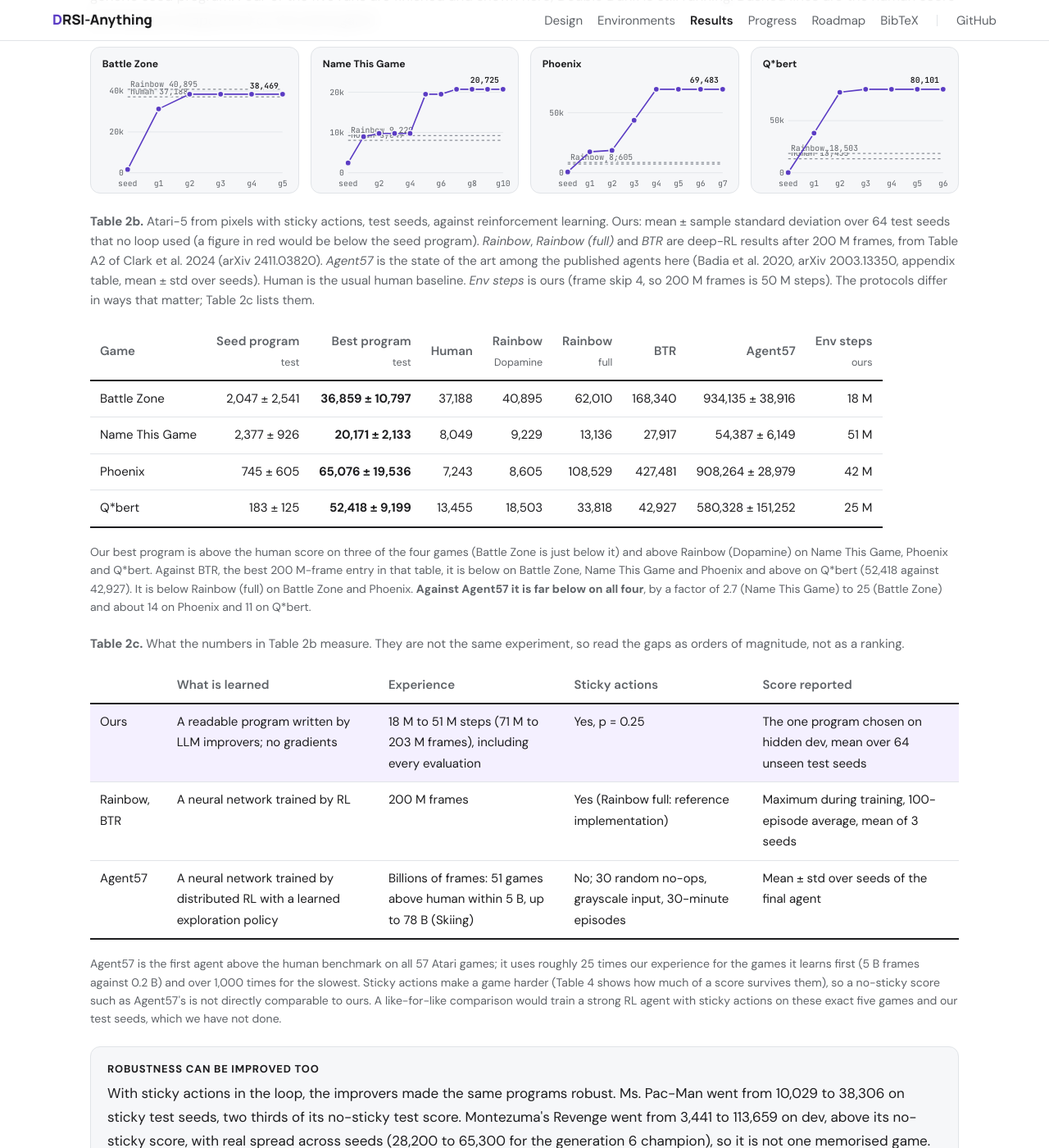
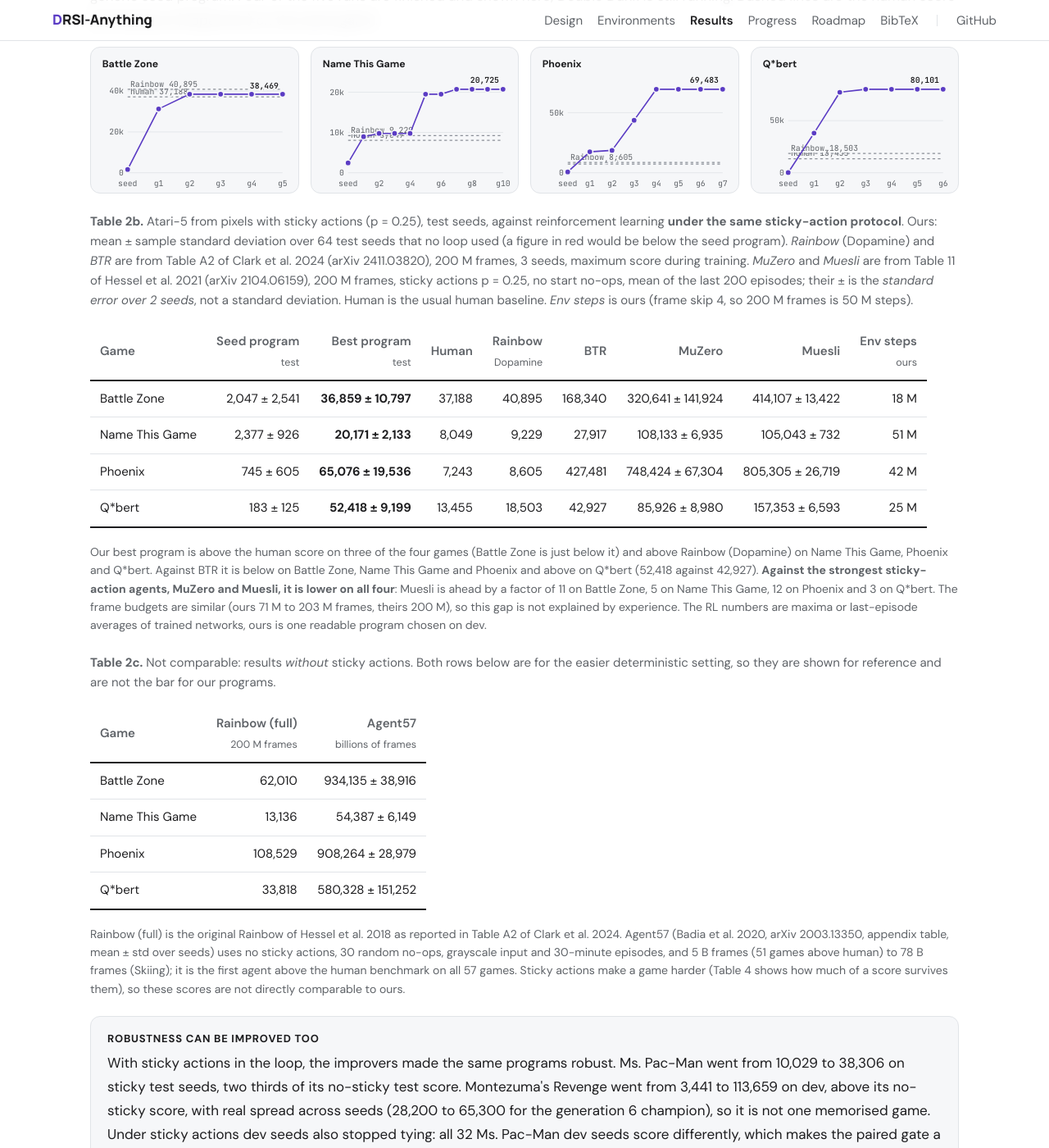
Before and after one commit to SMU-DIGA/drsi-anything-programme, a Jekyll site: the page built from index.html, in a window 1280 px wide and 1400 px high, scrolled down 9606 px. Shown: the whole window at 82% size. Built offline with Jekyll 4.4.1, drawn with Linux system fonts in a browser that asks for light colours.

Commit message:
Atari-5: compare against sticky-action RL only (Rainbow Dopamine, BTR, MuZero, Muesli); no-sticky results (Rainbow full, Agent57) in a separate not-comparable table
Co-Authored-By: Claude Sonnet 5.5 <noreply@anthropic.com>
Claude-Session: https://claude.ai/code/session_012VRTwfcjG1weZYNEB2Huqo

```diff
--- /dev/null
+++ b/_includes/table-atari5-nosticky.html
@@ -0,0 +1,4 @@
+<tr><td>Battle Zone</td><td class="num">62,010</td><td class="num">934,135 ± 38,916</td></tr>
+<tr><td>Name This Game</td><td class="num">13,136</td><td class="num">54,387 ± 6,149</td></tr>
+<tr><td>Phoenix</td><td class="num">108,529</td><td class="num">908,264 ± 28,979</td></tr>
+<tr><td>Q*bert</td><td class="num">33,818</td><td class="num">580,328 ± 151,252</td></tr>
--- a/_includes/table-atari5.html
+++ b/_includes/table-atari5.html
@@ -1,4 +1,4 @@
-<tr><td>Battle Zone</td><td class="num">2,047 ± 2,541</td><td class="num"><strong><span>36,859 ± 10,797</span></strong></td><td class="num">37,188</td><td class="num">40,895</td><td class="num">62,010</td><td class="num">168,340</td><td class="num">934,135 ± 38,916</td><td class="num">18 M</td></tr>
-<tr><td>Name This Game</td><td class="num">2,377 ± 926</td><td class="num"><strong><span>20,171 ± 2,133</span></strong></td><td class="num">8,049</td><td class="num">9,229</td><td class="num">13,136</td><td class="num">27,917</td><td class="num">54,387 ± 6,149</td><td class="num">51 M</td></tr>
-<tr><td>Phoenix</td><td class="num">745 ± 605</td><td class="num"><strong><span>65,076 ± 19,536</span></strong></td><td class="num">7,243</td><td class="num">8,605</td><td class="num">108,529</td><td class="num">427,481</td><td class="num">908,264 ± 28,979</td><td class="num">42 M</td></tr>
-<tr><td>Q*bert</td><td class="num">183 ± 125</td><td class="num"><strong><span>52,418 ± 9,199</span></strong></td><td class="num">13,455</td><td class="num">18,503</td><td class="num">33,818</td><td class="num">42,927</td><td class="num">580,328 ± 151,252</td><td class="num">25 M</td></tr>
+<tr><td>Battle Zone</td><td class="num">2,047 ± 2,541</td><td class="num"><strong><span>36,859 ± 10,797</span></strong></td><td class="num">37,188</td><td class="num">40,895</td><td class="num">168,340</td><td class="num">320,641 ± 141,924</td><td class="num">414,107 ± 13,422</td><td class="num">18 M</td></tr>
+<tr><td>Name This Game</td><td class="num">2,377 ± 926</td><td class="num"><strong><span>20,171 ± 2,133</span></strong></td><td class="num">8,049</td><td class="num">9,229</td><td class="num">27,917</td><td class="num">108,133 ± 6,935</td><td class="num">105,043 ± 732</td><td class="num">51 M</td></tr>
+<tr><td>Phoenix</td><td class="num">745 ± 605</td><td class="num"><strong><span>65,076 ± 19,536</span></strong></td><td class="num">7,243</td><td class="num">8,605</td><td class="num">427,481</td><td class="num">748,424 ± 67,304</td><td class="num">805,305 ± 26,719</td><td class="num">42 M</td></tr>
+<tr><td>Q*bert</td><td class="num">183 ± 125</td><td class="num"><strong><span>52,418 ± 9,199</span></strong></td><td class="num">13,455</td><td class="num">18,503</td><td class="num">42,927</td><td class="num">85,926 ± 8,980</td><td class="num">157,353 ± 6,593</td><td class="num">25 M</td></tr>
--- a/index.html
+++ b/index.html
@@ -170,38 +170,40 @@ layout: default
     Double Dunk is still running. Dashed lines are the human score and Rainbow (Dopamine) on the same game.</p>
     {% include curves-atari5.html %}
     <figure class="table-figure">
-      <figcaption><strong>Table 2b.</strong> Atari-5 from pixels with sticky actions, test seeds, against reinforcement
-      learning. Ours: mean ± sample standard deviation over 64 test seeds that no loop used (a figure in red would be
-      below the seed program). <em>Rainbow</em>, <em>Rainbow (full)</em> and <em>BTR</em> are deep-RL results after 200 M
-      frames, from Table A2 of Clark et al. 2024 (arXiv 2411.03820). <em>Agent57</em> is the state of the art among the
-      published agents here (Badia et al. 2020, arXiv 2003.13350, appendix table, mean ± std over seeds). Human is the usual
-      human baseline. <em>Env steps</em> is ours (frame skip 4, so 200 M frames is 50 M steps). The protocols differ in
-      ways that matter; Table 2c lists them.</figcaption>
+      <figcaption><strong>Table 2b.</strong> Atari-5 from pixels with sticky actions (p = 0.25), test seeds, against
+      reinforcement learning <strong>under the same sticky-action protocol</strong>. Ours: mean ± sample standard deviation over
+      64 test seeds that no loop used (a figure in red would be below the seed program). <em>Rainbow</em> (Dopamine) and
+      <em>BTR</em> are from Table A2 of Clark et al. 2024 (arXiv 2411.03820), 200 M frames, 3 seeds, maximum score during
+      training. <em>MuZero</em> and <em>Muesli</em> are from Table 11 of Hessel et al. 2021 (arXiv 2104.06159), 200 M frames,
+      sticky actions p = 0.25, no start no-ops, mean of the last 200 episodes; their ± is the <em>standard error over 2 seeds</em>,
+      not a standard deviation. Human is the usual human baseline. <em>Env steps</em> is ours (frame skip 4, so 200 M frames is 50 M steps).</figcaption>
       <table>
-        <thead><tr><th>Game</th><th class="num">Seed program<br><small>test</small></th><th class="num">Best program<br><small>test</small></th><th class="num">Human</th><th class="num">Rainbow<br><small>Dopamine</small></th><th class="num">Rainbow<br><small>full</small></th><th class="num">BTR</th><th class="num">Agent57</th><th class="num">Env steps<br><small>ours</small></th></tr></thead>
+        <thead><tr><th>Game</th><th class="num">Seed program<br><small>test</small></th><th class="num">Best program<br><small>test</small></th><th class="num">Human</th><th class="num">Rainbow<br><small>Dopamine</small></th><th class="num">BTR</th><th class="num">MuZero</th><th class="num">Muesli</th><th class="num">Env steps<br><small>ours</small></th></tr></thead>
         <tbody>
 {% include table-atari5.html %}
         </tbody>
       </table>
       <p class="table-note">Our best program is above the human score on three of the four games (Battle Zone is just below it) and above Rainbow
-      (Dopamine) on Name This Game, Phoenix and Q*bert. Against BTR, the best 200 M-frame entry in that table, it is below on Battle Zone,
-      Name This Game and Phoenix and above on Q*bert (52,418 against 42,927). It is below Rainbow (full) on Battle Zone and Phoenix.
-      <strong>Against Agent57 it is far below on all four</strong>, by a factor of 2.7 (Name This Game) to 25 (Battle Zone) and about 14 on Phoenix and 11 on Q*bert.</p>
+      (Dopamine) on Name This Game, Phoenix and Q*bert. Against BTR it is below on Battle Zone, Name This Game and Phoenix and above on Q*bert
+      (52,418 against 42,927). <strong>Against the strongest sticky-action agents, MuZero and Muesli, it is lower on all four</strong>:
+      Muesli is ahead by a factor of 11 on Battle Zone, 5 on Name This Game, 12 on Phoenix and 3 on Q*bert. The frame budgets are similar
+      (ours 71 M to 203 M frames, theirs 200 M), so this gap is not explained by experience. The RL numbers are maxima or last-episode averages of
+      trained networks, ours is one readable program chosen on dev.</p>
     </figure>
     <figure class="table-figure">
-      <figcaption><strong>Table 2c.</strong> What the numbers in Table 2b measure. They are not the same experiment, so read
-      the gaps as orders of magnitude, not as a ranking.</figcaption>
+      <figcaption><strong>Table 2c.</strong> Not comparable: results <em>without</em> sticky actions. Both rows below
+      are for the easier deterministic setting, so they are shown for reference and are not the bar for our programs.</figcaption>
       <table>
-        <thead><tr><th></th><th>What is learned</th><th>Experience</th><th>Sticky actions</th><th>Score reported</th></tr></thead>
+        <thead><tr><th>Game</th><th class="num">Rainbow (full)<br><small>200 M frames</small></th><th class="num">Agent57<br><small>billions of frames</small></th></tr></thead>
         <tbody>
-          <tr class="best"><td>Ours</td><td>A readable program written by LLM improvers; no gradients</td><td>18 M to 51 M steps (71 M to 203 M frames), including every evaluation</td><td>Yes, p = 0.25</td><td>The one program chosen on hidden dev, mean over 64 unseen test seeds</td></tr>
-          <tr><td>Rainbow, BTR</td><td>A neural network trained by RL</td><td>200 M frames</td><td>Yes (Rainbow full: reference implementation)</td><td>Maximum during training, 100-episode average, mean of 3 seeds</td></tr>
-          <tr><td>Agent57</td><td>A neural network trained by distributed RL with a learned exploration policy</td><td>Billions of frames: 51 games above human within 5 B, up to 78 B (Skiing)</td><td>No; 30 random no-ops, grayscale input, 30-minute episodes</td><td>Mean ± std over seeds of the final agent</td></tr>
+{% include table-atari5-nosticky.html %}
         </tbody>
       </table>
-      <p class="table-note">Agent57 is the first agent above the human benchmark on all 57 Atari games; it uses roughly 25 times our experience for the games it learns first (5 B frames against 0.2 B) and over 1,000 times
-      for the slowest. Sticky actions make a game harder (Table 4 shows how much of a score survives them), so a no-sticky score such as Agent57's is not directly
-      comparable to ours. A like-for-like comparison would train a strong RL agent with sticky actions on these exact five games and our test seeds, which we have not done.</p></figure>
+      <p class="table-note">Rainbow (full) is the original Rainbow of Hessel et al. 2018 as reported in Table A2 of Clark et al. 2024. Agent57
+      (Badia et al. 2020, arXiv 2003.13350, appendix table, mean ± std over seeds) uses no sticky actions, 30 random no-ops, grayscale input and 30-minute
+      episodes, and 5 B frames (51 games above human) to 78 B frames (Skiing); it is the first agent above the human benchmark on all 57 games.
+      Sticky actions make a game harder (Table 4 shows how much of a score survives them), so these scores are not directly comparable to ours.</p>
+    </figure>
     <div class="finding">
       <p class="finding-label">Robustness can be improved too</p>
       <p>With sticky actions in the loop, the improvers made the same programs robust. Ms. Pac-Man went from 10,029 to
```
Also changed, not shown: scripts/make_atari5_pixel.py (+10 -3 lines).
